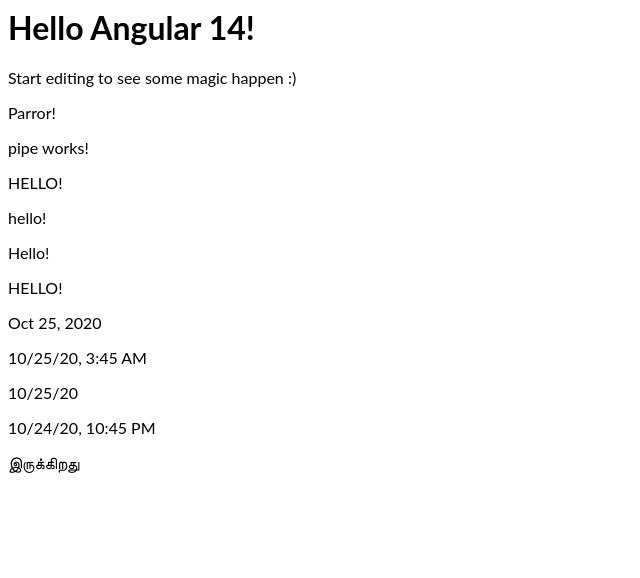
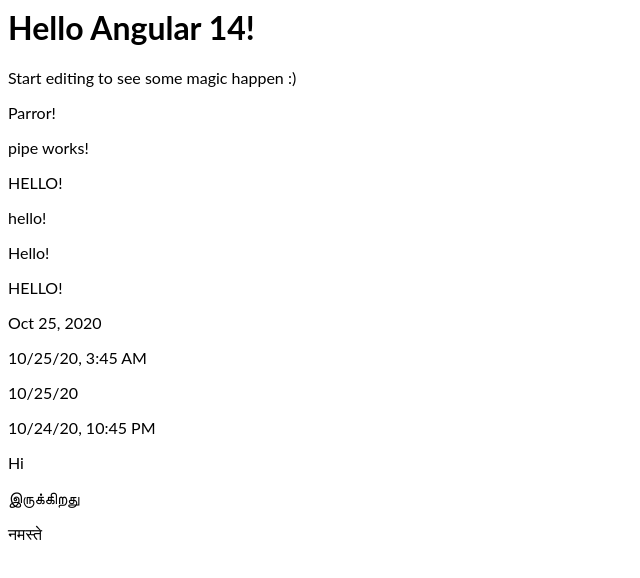
Before and after one commit to RamyaAmarnath/angular-ivy-7wg16t, an Angular app: page / in a window 1280 px wide. Shown: the top 578 px of the page, without its empty margins (0-640 px from the left). Built offline with nearby package versions, Linux system fonts and the light colour scheme.

Commit message:
2 files modified

```diff
--- a/src/app/Others/language.pipe.ts
+++ b/src/app/Others/language.pipe.ts
@@ -6,18 +6,24 @@
 export class LanguagePipe implements PipeTransform {
   languageset = {
     ENGLISH: {
-      HI: "Hi"
+      HI: "Hi",
+      HELLO:'Hello'
     },
     TAMIL: {
-      HI: "இருக்கிறது"
+      HI: "இருக்கிறது",
+      HELLO: "வணக்கம்"
+    },
+    HINDI: {
+      HI: "இருக்கிறது",
+      HELLO: "नमस्ते"
     }
   };
-  transform(value: string, args?: any): any {
+  transform(value: string, args?: string): any {
     console.log(value);
     console.log(args);
     value = value.toUpperCase();
     // return "Maths";
-    let language = "TAMIL";
+    let language = args? args: "TAMIL";
     if (this.languageset[language][value]) {
       return this.languageset[language][value];
     }
--- a/src/app/app.component.html
+++ b/src/app/app.component.html
@@ -12,4 +12,6 @@
 <p>{{now | date:'short'}}</p>
 <p>{{now | date:'shortDate'}}</p>
 <p>{{now | date:'short':'-5'}}</p>
-<p>{{'hi' | language}}</p>
+<p>{{'hi' | language:'ENGLISH'}}</p>
+<p>{{'hi' | language:'TAMIL'}}</p>
+<p>{{'Hello' | language:'HINDI'}}</p>
```
